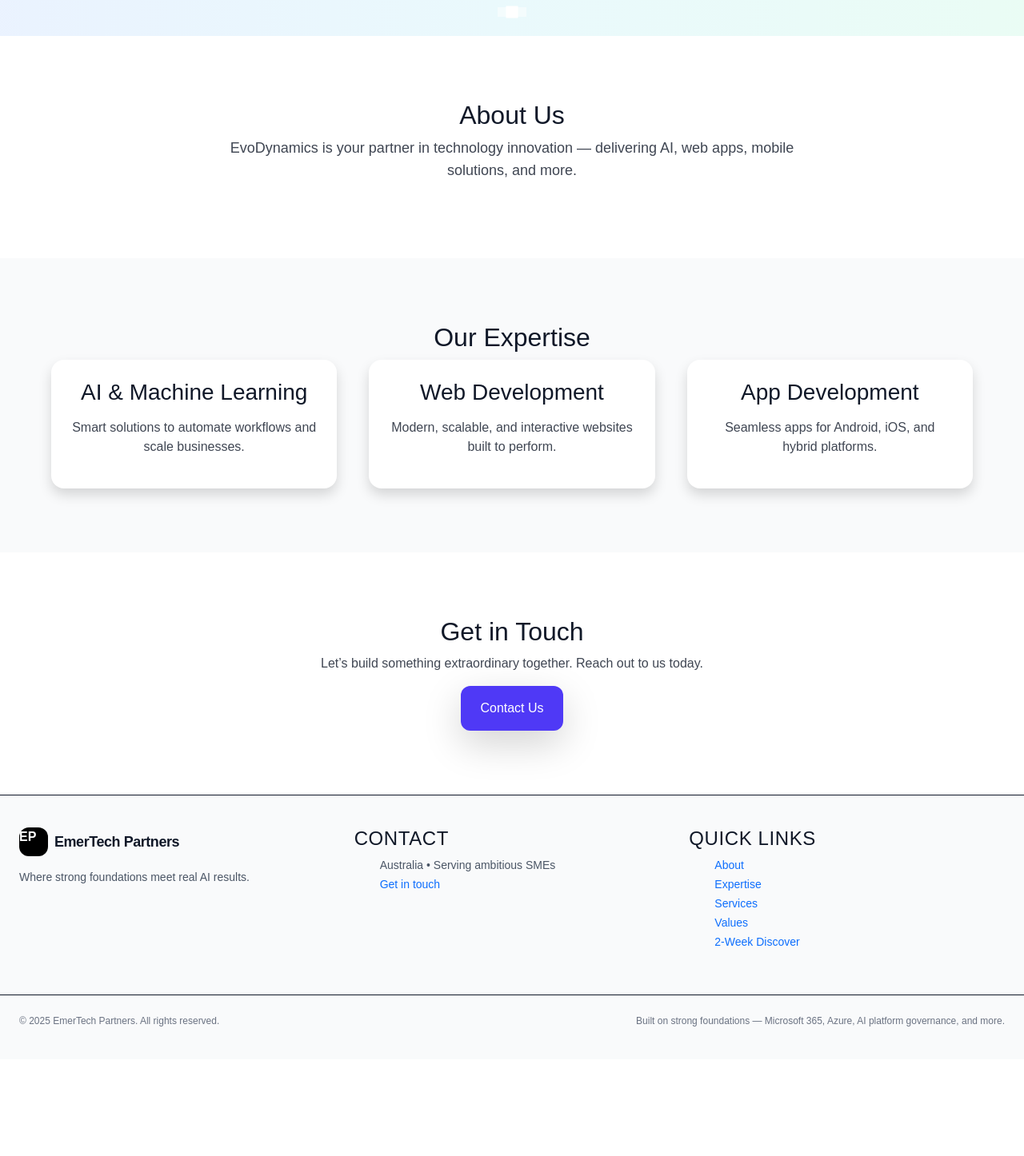
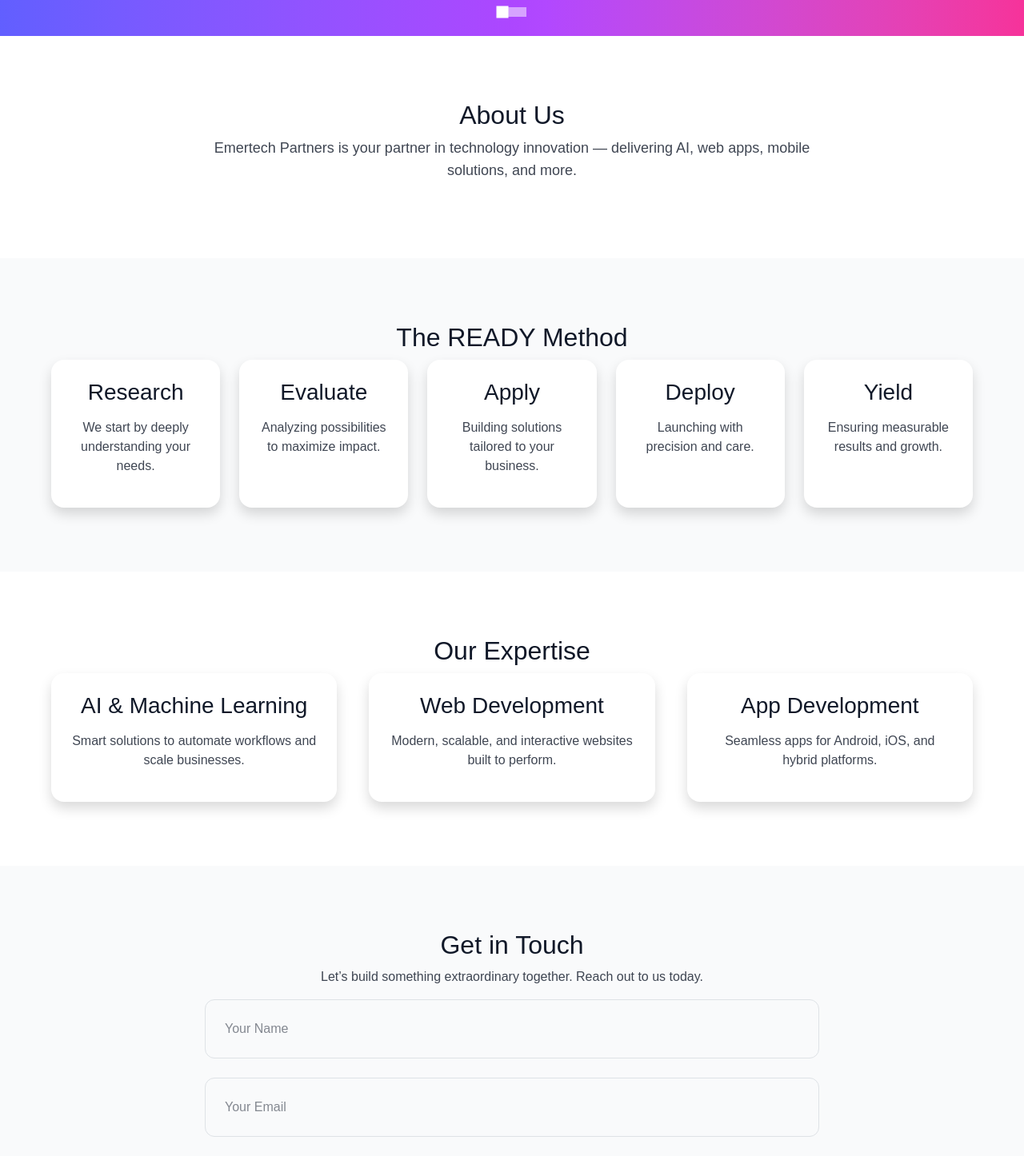
Before and after one commit to ImTalhaArif/emertech, a Next.js app: page / in a window 1280 px wide. Shown: the part 699-2145 px from the top of the page at 80% size. Before the commit the page ends 2024 px from the top, so only its background shows below. Built offline with nearby package versions, Linux system fonts and the light colour scheme.

Commit message:
Update page.tsx

```diff
--- a/src/app/page.tsx
+++ b/src/app/page.tsx
@@ -1,17 +1,45 @@
 "use client";
-import { useState, useEffect } from "react"; import { motion, AnimatePresence } from "framer-motion";
+import { useState, useEffect } from "react";
+import { motion, AnimatePresence } from "framer-motion";
 import { ChevronLeft, ChevronRight } from "lucide-react";
-import Header from "./components/Header"; import Footer from "./components/Footer";
+import Header from "./components/Header";
+import Footer from "./components/Footer";
 
-export default function HomePage() { const slides = [ { title: "Innovating the Future", subtitle: "We craft digital solutions with precision and creativity.", bg: "bg-gradient-to-r from-indigo-500 via-purple-500 to-pink-500", }, { title: "AI & Automation", subtitle: "Empowering businesses with next-gen AI solutions.", bg: "bg-gradient-to-r from-blue-600 via-cyan-500 to-green-400", }, { title: "Web & App Development", subtitle: "Building seamless, modern, and scalable experiences.", bg: "bg-gradient-to-r from-orange-500 via-red-500 to-rose-500", }, ];
+export default function HomePage() {
+  const slides = [
+    {
+      title: "Innovating the Future",
+      subtitle: "We craft digital solutions with precision and creativity.",
+      bg: "bg-gradient-to-r from-indigo-500 via-purple-500 to-pink-500",
+    },
+    {
+      title: "AI & Automation",
+      subtitle: "Empowering businesses with next-gen AI solutions.",
+      bg: "bg-gradient-to-r from-blue-600 via-cyan-500 to-green-400",
+    },
+    {
+      title: "Web & App Development",
+      subtitle: "Building seamless, modern, and scalable experiences.",
+      bg: "bg-gradient-to-r from-orange-500 via-red-500 to-rose-500",
+    },
+  ];
 
   const [current, setCurrent] = useState(0);
 
-useEffect(() => { const timer = setInterval(() => { setCurrent((prev) => (prev + 1) % slides.length); }, 5000); return () => clearInterval(timer); }, [slides.length]);
+  useEffect(() => {
+    const timer = setInterval(() => {
+      setCurrent((prev) => (prev + 1) % slides.length);
+    }, 6000);
+    return () => clearInterval(timer);
+  }, [slides.length]);
 
-const nextSlide = () => setCurrent((prev) => (prev + 1) % slides.length); const prevSlide = () => setCurrent((prev) => (prev - 1 + slides.length) % slides.length);
+  const nextSlide = () => setCurrent((prev) => (prev + 1) % slides.length);
+  const prevSlide = () =>
+    setCurrent((prev) => (prev - 1 + slides.length) % slides.length);
 
-return ( <div className="flex flex-col min-h-screen bg-white text-gray-900"> <Header />
+  return (
+    <div className="flex flex-col min-h-screen bg-white text-gray-900">
+      <Header />
 
       {/* Hero Carousel */}
       <div className="relative h-[85vh] w-full overflow-hidden">
@@ -19,10 +47,10 @@ return ( <div className="flex flex-col min-h-screen bg-white text-gray-900"> <He
           <motion.div
             key={current}
             className={`absolute inset-0 flex flex-col items-center justify-center text-center text-white ${slides[current].bg}`}
-        initial={{ opacity: 0, scale: 1.1 }}
-        animate={{ opacity: 1, scale: 1 }}
-        exit={{ opacity: 0, scale: 0.9 }}
-        transition={{ duration: 0.8 }}
+            initial={{ opacity: 0, x: 50 }}
+            animate={{ opacity: 1, x: 0 }}
+            exit={{ opacity: 0, x: -50 }}
+            transition={{ duration: 1, ease: "easeInOut" }}
           >
             <div className="bg-black/40 p-6 rounded-2xl max-w-2xl mx-auto">
               <h1 className="text-4xl md:text-6xl font-bold drop-shadow-lg">
@@ -38,13 +66,13 @@ return ( <div className="flex flex-col min-h-screen bg-white text-gray-900"> <He
         {/* Controls */}
         <button
           onClick={prevSlide}
-      className="absolute left-4 top-1/2 -translate-y-1/2 p-3 bg-white/20 hover:bg-white/40 text-white rounded-full"
+          className="absolute left-4 top-1/2 -translate-y-1/2 p-3 bg-white/20 hover:bg-white/40 text-white rounded-full transition"
         >
           <ChevronLeft size={28} />
         </button>
         <button
           onClick={nextSlide}
-      className="absolute right-4 top-1/2 -translate-y-1/2 p-3 bg-white/20 hover:bg-white/40 text-white rounded-full"
+          className="absolute right-4 top-1/2 -translate-y-1/2 p-3 bg-white/20 hover:bg-white/40 text-white rounded-full transition"
         >
           <ChevronRight size={28} />
         </button>
@@ -55,52 +83,135 @@ return ( <div className="flex flex-col min-h-screen bg-white text-gray-900"> <He
             <button
               key={i}
               onClick={() => setCurrent(i)}
-          className={`w-3 h-3 rounded-full transition-all ${i === current ? "bg-white scale-125" : "bg-white/50"}`}
+              className={`w-3 h-3 rounded-full transition-all ${
+                i === current ? "bg-white scale-125" : "bg-white/50"
+              }`}
             />
           ))}
         </div>
       </div>
 
-  {/* Sections */}
-  <section id="about" className="py-20 px-6 md:px-16 text-center">
+      {/* About Section */}
+      <motion.section
+        id="about"
+        className="py-20 px-6 md:px-16 text-center"
+        initial={{ opacity: 0, y: 50 }}
+        whileInView={{ opacity: 1, y: 0 }}
+        transition={{ duration: 0.8 }}
+        viewport={{ once: true }}
+      >
         <h2 className="text-3xl md:text-4xl font-bold mb-6">About Us</h2>
         <p className="max-w-3xl mx-auto text-lg opacity-80">
-      EvoDynamics is your partner in technology innovation — delivering AI, web apps, mobile solutions, and more.
+          Emertech Partners is your partner in technology innovation — delivering
+          AI, web apps, mobile solutions, and more.
         </p>
-  </section>
+      </motion.section>
 
-  <section id="expertise" className="py-20 px-6 md:px-16 bg-gray-50 text-center">
+      {/* READY Method Section */}
+      <motion.section
+        id="ready"
+        className="py-20 px-6 md:px-16 bg-gray-50 text-center"
+        initial={{ opacity: 0, y: 50 }}
+        whileInView={{ opacity: 1, y: 0 }}
+        transition={{ duration: 0.8 }}
+        viewport={{ once: true }}
+      >
+        <h2 className="text-3xl md:text-4xl font-bold mb-10">The READY Method</h2>
+        <div className="grid md:grid-cols-5 gap-6 max-w-6xl mx-auto">
+          {["Research", "Evaluate", "Apply", "Deploy", "Yield"].map((step) => (
+            <div
+              key={step}
+              className="p-6 bg-white rounded-2xl shadow hover:shadow-lg transition"
+            >
+              <h3 className="text-xl font-semibold mb-3">{step}</h3>
+              <p className="opacity-80">
+                {step === "Research" && "We start by deeply understanding your needs."}
+                {step === "Evaluate" && "Analyzing possibilities to maximize impact."}
+                {step === "Apply" && "Building solutions tailored to your business."}
+                {step === "Deploy" && "Launching with precision and care."}
+                {step === "Yield" && "Ensuring measurable results and growth."}
+              </p>
+            </div>
+          ))}
+        </div>
+      </motion.section>
+
+      {/* Expertise Section */}
+      <motion.section
+        id="expertise"
+        className="py-20 px-6 md:px-16 text-center"
+        initial={{ opacity: 0, y: 50 }}
+        whileInView={{ opacity: 1, y: 0 }}
+        transition={{ duration: 0.8 }}
+        viewport={{ once: true }}
+      >
         <h2 className="text-3xl md:text-4xl font-bold mb-10">Our Expertise</h2>
         <div className="grid md:grid-cols-3 gap-10 max-w-6xl mx-auto">
-      <div className="p-6 bg-white rounded-2xl shadow hover:shadow-lg transition">
-        <h3 className="text-xl font-semibold mb-3">AI & Machine Learning</h3>
-        <p className="opacity-80">Smart solutions to automate workflows and scale businesses.</p>
+          {[
+            {
+              title: "AI & Machine Learning",
+              text: "Smart solutions to automate workflows and scale businesses.",
+            },
+            {
+              title: "Web Development",
+              text: "Modern, scalable, and interactive websites built to perform.",
+            },
+            {
+              title: "App Development",
+              text: "Seamless apps for Android, iOS, and hybrid platforms.",
+            },
+          ].map((item, i) => (
+            <motion.div
+              key={i}
+              className="p-6 bg-white rounded-2xl shadow hover:shadow-xl transition"
+              whileHover={{ scale: 1.05 }}
+            >
+              <h3 className="text-xl font-semibold mb-3">{item.title}</h3>
+              <p className="opacity-80">{item.text}</p>
+            </motion.div>
+          ))}
         </div>
-      <div className="p-6 bg-white rounded-2xl shadow hover:shadow-lg transition">
-        <h3 className="text-xl font-semibold mb-3">Web Development</h3>
-        <p className="opacity-80">Modern, scalable, and interactive websites built to perform.</p>
-      </div>
-      <div className="p-6 bg-white rounded-2xl shadow hover:shadow-lg transition">
-        <h3 className="text-xl font-semibold mb-3">App Development</h3>
-        <p className="opacity-80">Seamless apps for Android, iOS, and hybrid platforms.</p>
-      </div>
-    </div>
-  </section>
+      </motion.section>
 
-  <section id="contact" className="py-20 px-6 md:px-16 text-center">
+      {/* Contact Section */}
+      <motion.section
+        id="contact"
+        className="py-20 px-6 md:px-16 text-center bg-gray-50"
+        initial={{ opacity: 0, y: 50 }}
+        whileInView={{ opacity: 1, y: 0 }}
+        transition={{ duration: 0.8 }}
+        viewport={{ once: true }}
+      >
         <h2 className="text-3xl md:text-4xl font-bold mb-6">Get in Touch</h2>
         <p className="max-w-2xl mx-auto mb-8 opacity-80">
           Let’s build something extraordinary together. Reach out to us today.
         </p>
-    <a
-      href="#"
-      className="inline-block bg-indigo-600 hover:bg-indigo-700 text-white px-6 py-3 rounded-xl shadow-lg transition"
+        <form className="max-w-3xl mx-auto grid gap-6">
+          <input
+            type="text"
+            placeholder="Your Name"
+            className="w-full p-4 rounded-xl border border-gray-300 focus:ring-2 focus:ring-indigo-500 outline-none"
+          />
+          <input
+            type="email"
+            placeholder="Your Email"
+            className="w-full p-4 rounded-xl border border-gray-300 focus:ring-2 focus:ring-indigo-500 outline-none"
+          />
+          <textarea
+            rows={5}
+            placeholder="Your Message"
+            className="w-full p-4 rounded-xl border border-gray-300 focus:ring-2 focus:ring-indigo-500 outline-none"
+          />
+          <button
+            type="submit"
+            className="w-full bg-indigo-600 hover:bg-indigo-700 text-white px-6 py-4 rounded-xl shadow-lg transition"
           >
-      Contact Us
-    </a>
-  </section>
+            Send Message
+          </button>
+        </form>
+      </motion.section>
 
       <Footer />
     </div>
-
-); }
+  );
+}
```
Lines whose indentation alone changed are shown as unchanged.
